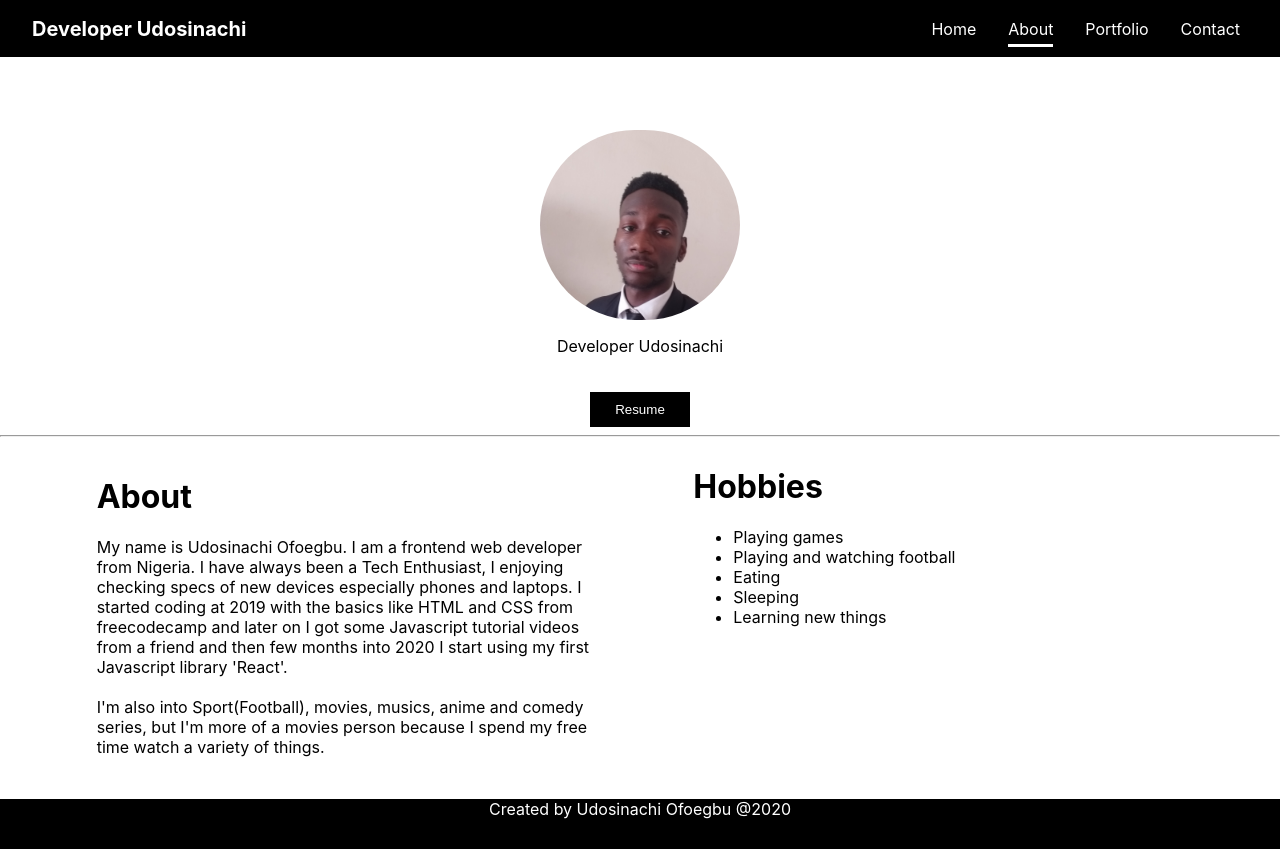
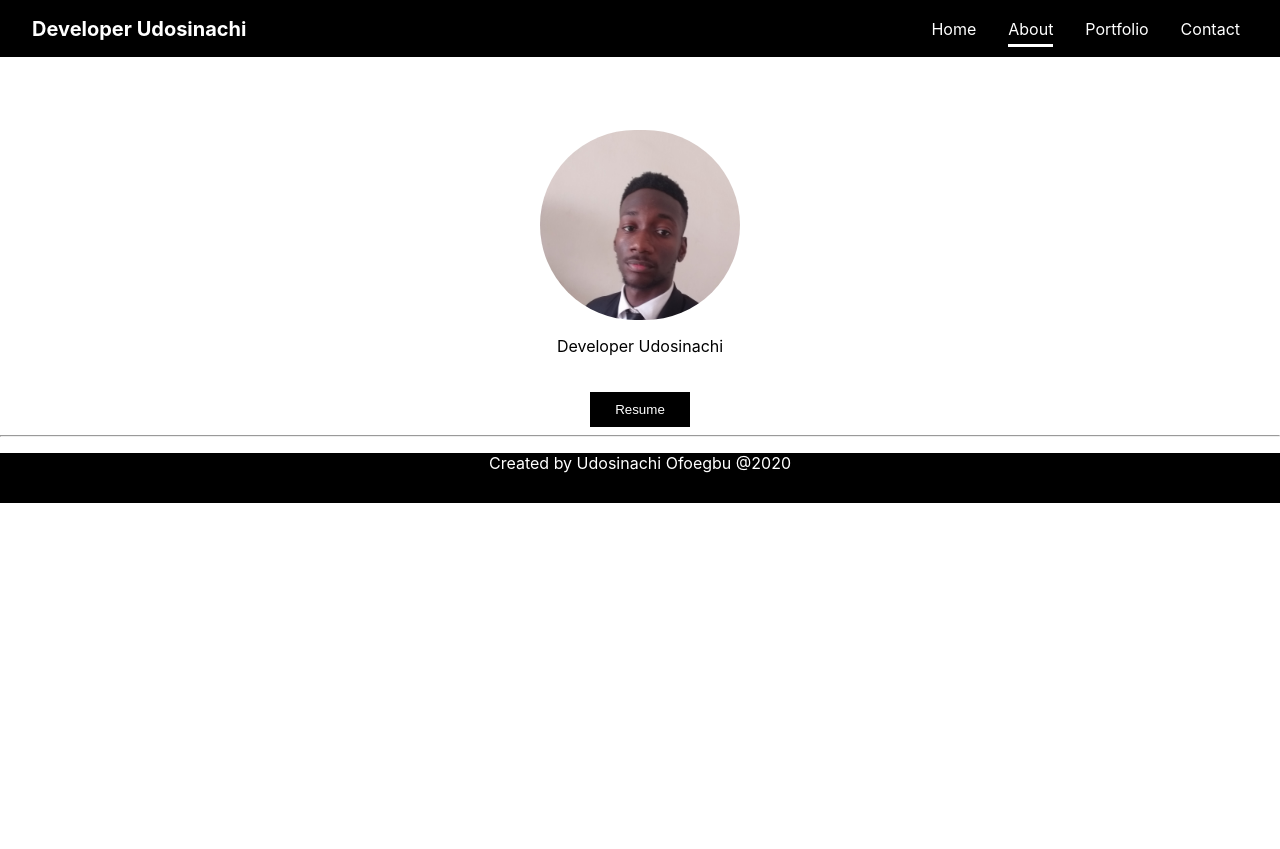
Before and after one commit to udosinachi/Myportfolio, a React (Create React App) app: page /about in a window 1280 px wide. After the commit the page ends 800 px from the top, so only its background shows below. Built offline with nearby package versions, Linux system fonts and the light colour scheme.

Commit message:
Restyling about page

```diff
--- a/src/pages/about/About.js
+++ b/src/pages/about/About.js
@@ -16,30 +16,6 @@ function About(){
                     <a href='https://www.google.com' target='_blank'><button>Resume</button></a>
                 </div>
             </div><hr/>
-            <div className='write'>
-                <div className='about'>
-                    <h1>About</h1>
-                    <p>My name is Udosinachi Ofoegbu. I am a frontend web developer from Nigeria.
-                        I have always been a Tech Enthusiast, I enjoying checking specs of new devices especially phones and laptops.
-                        I started coding at 2019 with the basics like HTML and CSS from freecodecamp and later on I got some
-                        Javascript tutorial videos from a friend and then few months into 2020 I start using my first Javascript
-                        library 'React'.<br/><br/>
-
-                        I'm also into Sport(Football), movies, musics, anime and comedy series, but I'm more of a movies person because
-                        I spend my free time watch a variety of things.
-                    </p>
-                </div>
-                <div className='skills'>
-                    <h1>Hobbies</h1>
-                    <ul>
-                        <li>Playing games</li>
-                        <li>Playing and watching football</li>
-                        <li>Eating</li>
-                        <li>Sleeping</li>
-                        <li>Learning new things</li>
-                    </ul>
-                </div>
-            </div>
             <Footer />
         </Div>
     )
--- a/src/pages/about/AboutStyle.js
+++ b/src/pages/about/AboutStyle.js
@@ -32,17 +32,4 @@ overflow: hidden;
         }
     }
 }
-
-.write{
-    display: flex;
-    justify-content: space-evenly;
-    flex-wrap: wrap;
-    .about{
-        width: 500px;
-        margin: 10px;
-    }
-    .skills{
-        width: 500px;
-    }
-}
 `
--- a/src/pages/portfolio/ShowPortfolio.js
+++ b/src/pages/portfolio/ShowPortfolio.js
@@ -15,7 +15,7 @@ function ShowPortfolio (props){
             <Nav navcolor={'black'} textcolor={'white'} hovercolor={'white'} />
             <div className='text' style={{marginTop: '130px'}}>
                 <h1>Portfolio</h1>
-                <p>Explore some of my designed works</p>
+                <p>Explore some of my works</p>
             </div>
             <div className='flex'>
                 {PortfolioComponents}
```
